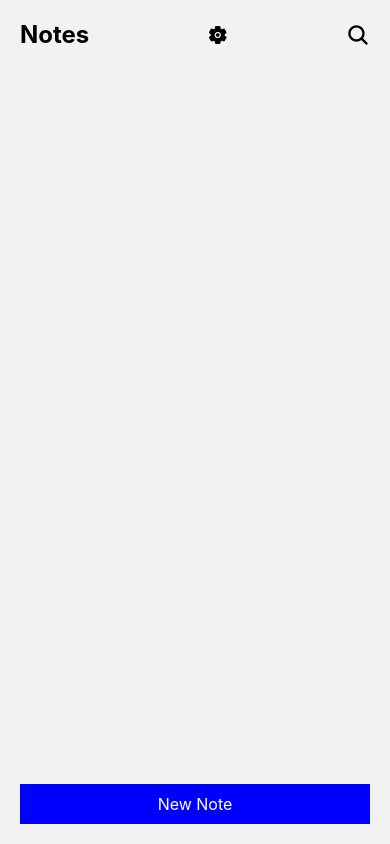
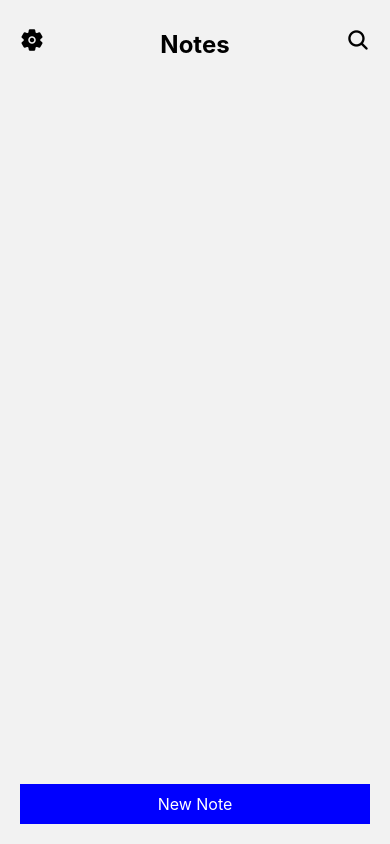
Before and after one commit to samiullah2001/Notes-App, a React Native app in the folder NotesApp/: screen /Notes in a window 390 px wide. Built offline with nearby package versions, Linux system fonts and the light colour scheme.

Commit message:
left and right align setting and search button

```diff
--- a/NotesApp/src/components/styles.js
+++ b/NotesApp/src/components/styles.js
@@ -2,10 +2,10 @@ import { StyleSheet } from 'react-native';
 
 const styles = StyleSheet.create({
   container: { flex: 1, padding: 20 },
-  header: { flexDirection: 'row', justifyContent: 'space-between', alignItems: 'center', marginBottom: 20 },
-  title: { fontSize: 24, fontWeight: 'bold' },
+  header: { flexDirection: 'row', justifyContent: 'space-between', alignItems: 'center', marginBottom: 10 },
+  title: { fontSize: 24, fontWeight: 'bold', paddingTop: 10 },
   searchInput: { borderWidth: 1, borderColor: '#ccc', borderRadius: 5, padding: 10, marginBottom: 20 },
-  note: { padding: 10, borderBottomWidth: 1 },
+  note: { padding: 10, borderBottomWidth: 1, borderStyle: 'dotted', borderColor: 'red' },
   noteText: { fontSize: 16 },
   addButton: { backgroundColor: 'blue', padding: 10, marginTop: 20, alignItems: 'center' },
   addButtonText: { color: 'white', fontSize: 16 },
@@ -13,6 +13,8 @@ const styles = StyleSheet.create({
   textInput: { borderBottomWidth: 1, width: '80%', padding: 10, marginBottom: 10 },
   saveButton: { backgroundColor: 'green', padding: 10, marginBottom: 10, alignItems: 'center' },
   closeButton: { position: 'absolute', top: 20, right: 20 },
+  // settingsButton: { marginRight: 100 },
+  // showSearch: { marginLeft: 50 },
 });
 
 export default styles;
--- a/NotesApp/src/screens/NotesScreen.js
+++ b/NotesApp/src/screens/NotesScreen.js
@@ -11,21 +11,16 @@ export default function NotesScreen({
     <View style={styles.container}>
       {/* Header */}
       <View style={styles.header}>
-        <Text style={styles.title}>Notes</Text>
-        <TouchableOpacity style={styles.settingsButton} onPress={onSettingsPress}>
-          <Ionicons name="settings" size={20} color="black" />
-        </TouchableOpacity>
-        <TouchableOpacity onPress={() => {
-          if (showSearch) {
-            setSearchTerm('');
-          }
-          setShowSearch(!showSearch);
-          }}
-        >
-        <Ionicons name="search" size={24} color="black" />
-        </TouchableOpacity>
-
-      </View>
+  <TouchableOpacity style={styles.leftIcon} onPress={onSettingsPress}>
+    <Ionicons name="settings" size={24} color="black" />
+  </TouchableOpacity>
+  <View style={styles.titleContainer}>
+    <Text style={styles.title}>Notes</Text>
+  </View>
+  <TouchableOpacity style={styles.rightIcon} onPress={() => setShowSearch(!showSearch)}>
+    <Ionicons name="search" size={24} color="black" />
+  </TouchableOpacity>
+</View>
       {/* Conditionally Render Search Bar */}
       {/* Conditionally Render Search Bar */}
       {showSearch && (
```
